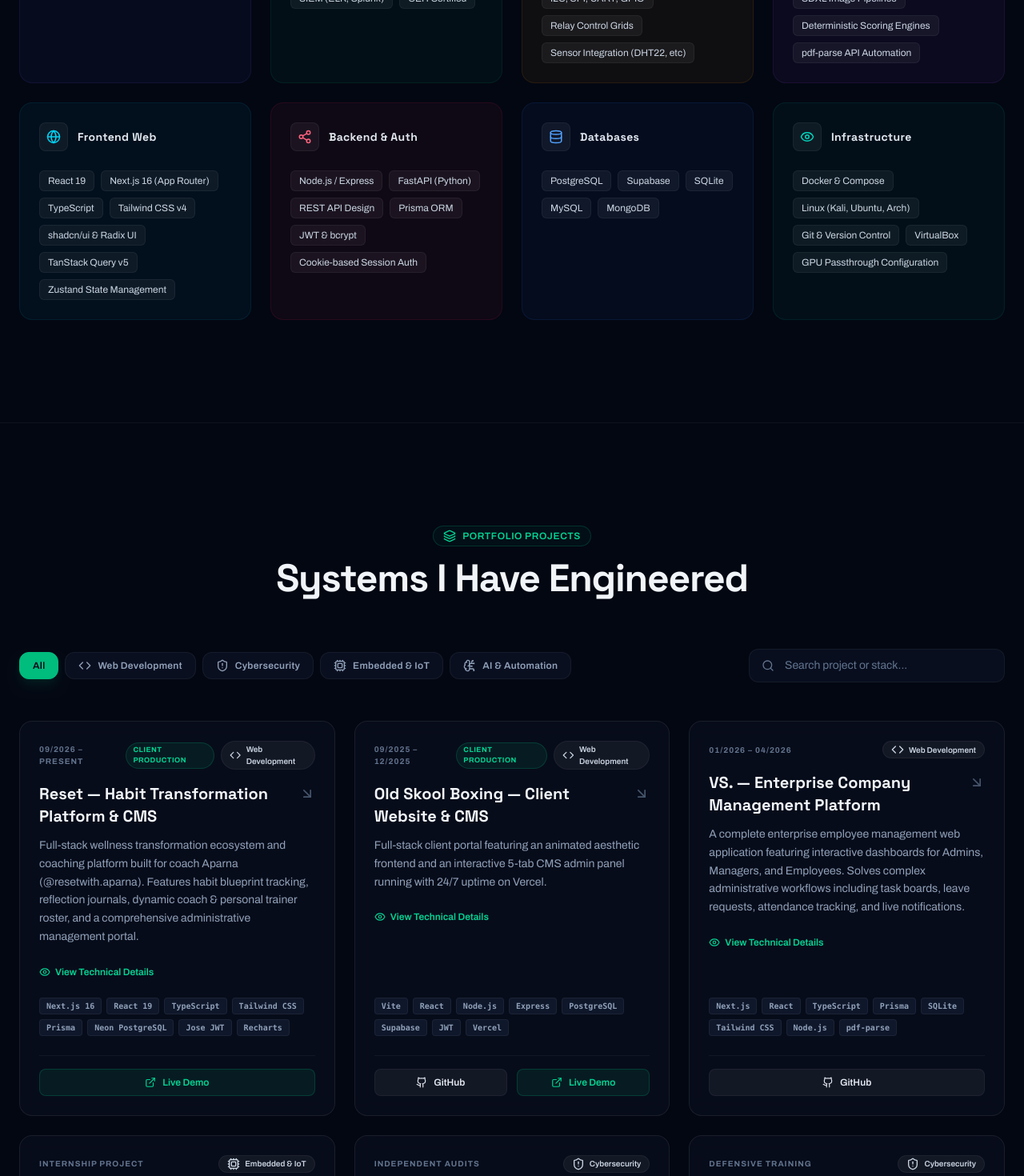
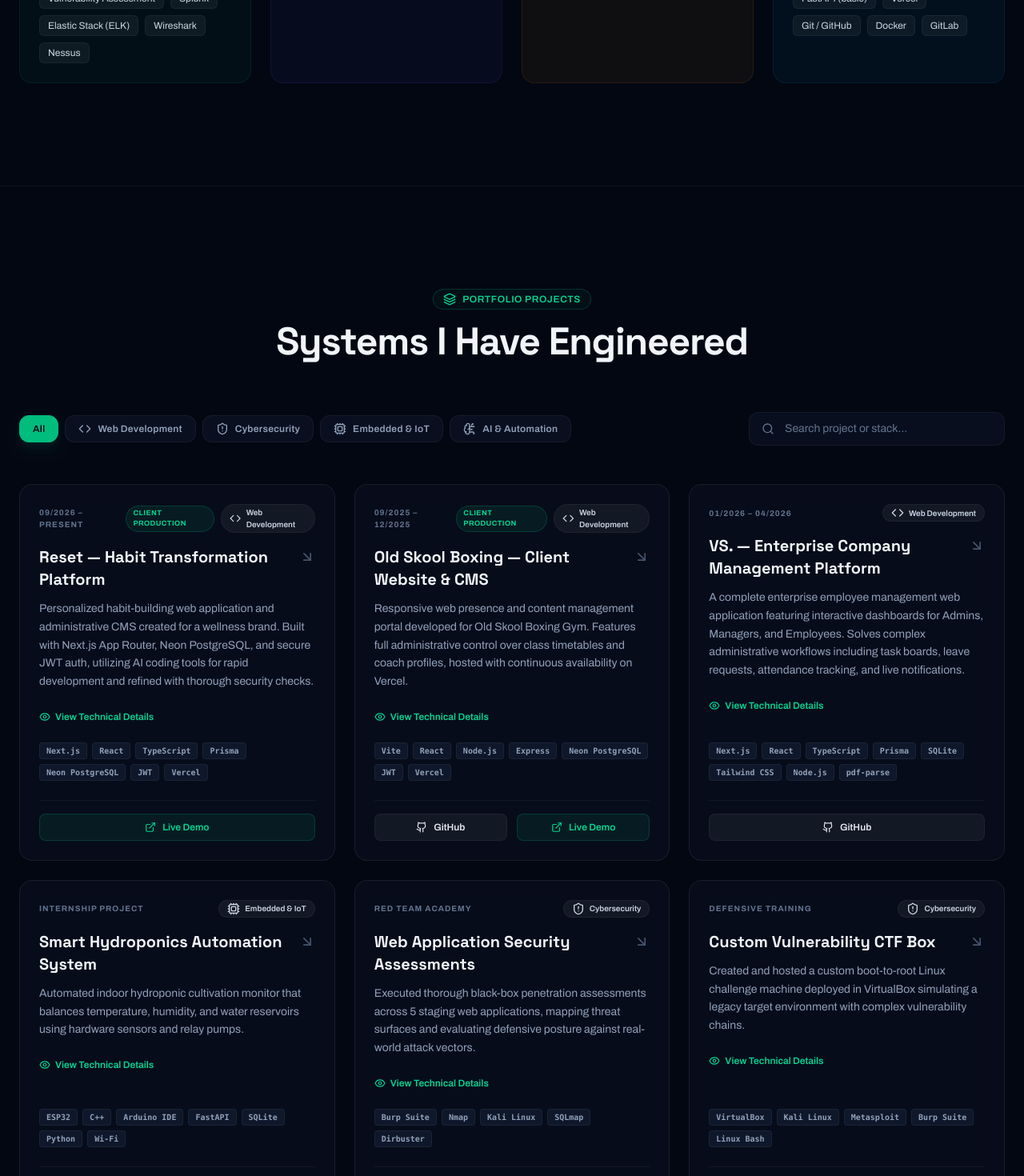
Before and after one commit to vishalvijay-123/vishalvs-portfolio, a Next.js app: page / in a window 1280 px wide. Shown: the part 2380-3850 px from the top of the page at 80% size. Built offline with nearby package versions, Linux system fonts and the light colour scheme.

Commit message:
update: align portfolio with CV, rephrase content, update skills and graduation date

```diff
--- a/src/components/Certifications.tsx
+++ b/src/components/Certifications.tsx
@@ -19,6 +19,13 @@ const ITEMS: Item[] = [
     desc: "Demonstrates standard ethical hacking methodologies, footprinting, vulnerability scanning, system hacking, and network audit controls.",
     icon: ShieldAlert,
     color: "text-emerald-400 border-emerald-500/10 hover:border-emerald-500/30 bg-emerald-500/5",
+  },
+  {
+    title: "Advanced Diploma in Cyber Defense",
+    issuer: "Red Team Hacker Academy, Thiruvananthapuram",
+    desc: "In-depth practical curriculum covering network security, penetration testing, threat hunting, and digital forensics with hands-on labs.",
+    icon: Award,
+    color: "text-rose-400 border-rose-500/10 hover:border-rose-500/30 bg-rose-500/5",
   },
   {
     title: "TryHackMe Top 4% Global Rank",
--- a/src/components/Projects.tsx
+++ b/src/components/Projects.tsx
@@ -19,18 +19,18 @@ interface Project {
 
 const PROJECTS: Project[] = [
   {
-    title: "Reset — Habit Transformation Platform & CMS",
+    title: "Reset — Habit Transformation Platform",
     category: "Web Development",
     date: "09/2026 – Present",
     badge: "Client Production",
-    description: "Full-stack wellness transformation ecosystem and coaching platform built for coach Aparna (@resetwith.aparna). Features habit blueprint tracking, reflection journals, dynamic coach & personal trainer roster, and a comprehensive administrative management portal.",
-    tech: ["Next.js 16", "React 19", "TypeScript", "Tailwind CSS", "Prisma", "Neon PostgreSQL", "Jose JWT", "Recharts"],
-    challenges: "Engineered scalable serverless database schemas with Neon PostgreSQL connection pooling and automated daily backup routines. Implemented secure role-based session auth and optimized mobile synchronization APIs.",
+    description: "Personalized habit-building web application and administrative CMS created for a wellness brand. Built with Next.js App Router, Neon PostgreSQL, and secure JWT auth, utilizing AI coding tools for rapid development and refined with thorough security checks.",
+    tech: ["Next.js", "React", "TypeScript", "Prisma", "Neon PostgreSQL", "JWT", "Vercel"],
+    challenges: "Structuring an adaptable relational data model with Prisma ORM, enforcing rigorous role-based access control boundaries, and coordinating zero-downtime deployment on Vercel.",
     features: [
-      "Multi-pillar habit blueprint (Yourself, Physical, Routine, Accountability, Calmness) with real-time tracking.",
-      "Secure Admin Portal with cohort progression analytics, client program customization, and automated day range steppers.",
-      "Mobile companion REST API with cryptographically secured API key validation and offline habit sync.",
-      "Automated database backup and restore pipelines with Neon branch isolation."
+      "Custom administrative control center for habit blueprints, cohort progression, and client tracking.",
+      "Stateless JWT authentication paired with scoped tokens for companion mobile client sync.",
+      "Serverless PostgreSQL on Neon featuring automated backups and connection pooling.",
+      "Production deployment on Vercel with structured documentation and smooth client handover."
     ],
     demoUrl: "https://reset-with.vercel.app/",
   },
@@ -39,13 +39,13 @@ const PROJECTS: Project[] = [
     category: "Web Development",
     date: "09/2025 – 12/2025",
     badge: "Client Production",
-    description: "Full-stack client portal featuring an animated aesthetic frontend and an interactive 5-tab CMS admin panel running with 24/7 uptime on Vercel.",
-    tech: ["Vite", "React", "Node.js", "Express", "PostgreSQL", "Supabase", "JWT", "Vercel"],
-    challenges: "Optimized large user-generated image uploads to prevent server disk overflow and latency on cloud hosting. Programmed a flexible database connector compatible with SQLite locally and PostgreSQL/Supabase in production.",
+    description: "Responsive web presence and content management portal developed for Old Skool Boxing Gym. Features full administrative control over class timetables and coach profiles, hosted with continuous availability on Vercel.",
+    tech: ["Vite", "React", "Node.js", "Express", "Neon PostgreSQL", "JWT", "Vercel"],
+    challenges: "Streamlining media assets with in-memory Base64 image compression to bypass disk writes, and orchestrating a live database migration from Supabase to Neon PostgreSQL.",
     features: [
-      "In-memory Base64 image compression to avoid heavy server disk writes and reduce upload speed.",
-      "Flexible dual-database environment with automatic table setup and seeding on launch.",
-      "Cron job schedules automated database cleanup queries every 10 days to purge old message logs."
+      "Modular 5-tab admin dashboard for updating training schedules, announcements, and rosters.",
+      "In-memory image compression minimizing server overhead and upload latency.",
+      "Database transition to Neon PostgreSQL for enhanced uptime and reduced hosting costs."
     ],
     githubUrl: "https://github.com/vishalvijay-123/oldskoolboxing",
     demoUrl: "https://oldskoolboxing.vercel.app/",
@@ -80,16 +80,16 @@ const PROJECTS: Project[] = [
     ],
   },
   {
-    title: "Web Application Security Testing",
+    title: "Web Application Security Assessments",
     category: "Cybersecurity",
-    date: "Independent Audits",
-    description: "Conducted extensive black-box penetration testing and security audits on 5 live web applications to evaluate threat surfaces and vulnerabilities.",
+    date: "Red Team Academy",
+    description: "Executed thorough black-box penetration assessments across 5 staging web applications, mapping threat surfaces and evaluating defensive posture against real-world attack vectors.",
     tech: ["Burp Suite", "Nmap", "Kali Linux", "SQLmap", "Dirbuster"],
-    challenges: "Mapping complex multi-layered entry points and web APIs to identify subtle logic flaws without causing operational disruption or service downtime to targets.",
+    challenges: "Analyzing complex web APIs and multi-step entry points to detect nuanced authorization and injection flaws without impacting service availability.",
     features: [
-      "Identified critical threat vectors: SQL Injections, Cross-Site Scripting (XSS), and CORS misconfigurations.",
-      "Authored professional vulnerability remediation documents with prioritized severity indexes.",
-      "Provided working proof-of-concept walkthroughs to support developers in patching security holes."
+      "Identified critical OWASP Top 10 vulnerabilities including SQL injection, cross-site scripting (XSS), and CORS misconfigurations.",
+      "Authored prioritized vulnerability remediation reports with CVSS severity indexing.",
+      "Delivered reproducible proof-of-concept walkthroughs assisting developers in validating patches."
     ],
   },
   {
--- a/src/components/Skills.tsx
+++ b/src/components/Skills.tsx
@@ -1,56 +1,32 @@
 "use client";
 
 import { motion } from "framer-motion";
-import { Terminal, Shield, Cpu, Code, Database, Eye, Globe, Share2 } from "lucide-react";
+import { Shield, Cpu, Code, Globe } from "lucide-react";
 
 const SKILL_CATEGORIES = [
   {
-    title: "Programming Languages",
+    title: "Security",
+    icon: Shield,
+    color: "text-emerald-400 border-emerald-500/10 hover:border-emerald-500/30 bg-emerald-500/5",
+    skills: ["Burp Suite", "Nmap / Zenmap", "Kali Linux", "Metasploit", "Vulnerability Assessment", "Splunk", "Elastic Stack (ELK)", "Wireshark", "Nessus"],
+  },
+  {
+    title: "Programming",
     icon: Code,
     color: "text-indigo-400 border-indigo-500/10 hover:border-indigo-500/30 bg-indigo-500/5",
-    skills: ["TypeScript", "Python", "C/C++", "JavaScript", "SQL", "Bash"],
-  },
-  {
-    title: "Cybersecurity",
-    icon: Shield,
-    color: "text-emerald-400 border-emerald-500/10 hover:border-emerald-500/30 bg-emerald-500/5",
-    skills: ["Burp Suite", "Metasploit", "Nmap", "Wireshark", "Kali Linux", "RBAC", "SIEM (ELK, Splunk)", "CEH Certified"],
+    skills: ["C++", "SQL", "Java", "Python"],
   },
   {
     title: "Embedded & IoT",
     icon: Cpu,
     color: "text-amber-400 border-amber-500/10 hover:border-amber-500/30 bg-amber-500/5",
-    skills: ["ESP32 / ESP-NOW", "Arduino / ATtiny85", "C/C++ Firmware", "I2C, SPI, UART, GPIO", "Relay Control Grids", "Sensor Integration (DHT22, etc)"],
+    skills: ["Digispark ATtiny85", "ESP32", "Arduino", "Sensor & Relay Integration"],
   },
   {
-    title: "AI & Automation",
-    icon: Terminal,
-    color: "text-purple-400 border-purple-500/10 hover:border-purple-500/30 bg-purple-500/5",
-    skills: ["Ollama / Local LLMs", "DeepSeek Integration", "SDXL Image Pipelines", "Deterministic Scoring Engines", "pdf-parse API Automation"],
-  },
-  {
-    title: "Frontend Web",
+    title: "Web / DevOps",
     icon: Globe,
     color: "text-cyan-400 border-cyan-500/10 hover:border-cyan-500/30 bg-cyan-500/5",
-    skills: ["React 19", "Next.js 16 (App Router)", "TypeScript", "Tailwind CSS v4", "shadcn/ui & Radix UI", "TanStack Query v5", "Zustand State Management"],
-  },
-  {
-    title: "Backend & Auth",
-    icon: Share2,
-    color: "text-rose-400 border-rose-500/10 hover:border-rose-500/30 bg-rose-500/5",
-    skills: ["Node.js / Express", "FastAPI (Python)", "REST API Design", "Prisma ORM", "JWT & bcrypt", "Cookie-based Session Auth"],
-  },
-  {
-    title: "Databases",
-    icon: Database,
-    color: "text-blue-400 border-blue-500/10 hover:border-blue-500/30 bg-blue-500/5",
-    skills: ["PostgreSQL", "Supabase", "SQLite", "MySQL", "MongoDB"],
-  },
-  {
-    title: "Infrastructure",
-    icon: Eye,
-    color: "text-teal-400 border-teal-500/10 hover:border-teal-500/30 bg-teal-500/5",
-    skills: ["Docker & Compose", "Linux (Kali, Ubuntu, Arch)", "Git & Version Control", "VirtualBox", "GPU Passthrough Configuration"],
+    skills: ["Full Stack Web Development", "PostgreSQL", "Prisma ORM", "FastAPI (basic)", "Vercel", "Git / GitHub", "Docker", "GitLab"],
   },
 ];
 
--- a/src/components/Timeline.tsx
+++ b/src/components/Timeline.tsx
@@ -17,45 +17,44 @@ interface TimelineItem {
 
 const EXPERIENCE: TimelineItem[] = [
   {
-    title: "Freelance Full-Stack Developer & Consultant",
-    subtitle: "Reset — Habit Transformation Platform & CMS (@resetwith.aparna)",
+    title: "Freelance Web Developer & Consultant",
+    subtitle: "Reset — Habit Transformation Platform",
     period: "09/2026 – Present",
     roleBadge: "Client Production",
     demoUrl: "https://reset-with.vercel.app/",
     details: [
-      "Architected and engineered an end-to-end habit transformation ecosystem and digital coaching portal for a wellness client, replacing manual coaching workflows with automated digital systems.",
-      "Designed relational schemas and automated migrations using Prisma ORM with Neon Serverless PostgreSQL, implementing connection pooling and reliable daily backup routines.",
-      "Developed an interactive administrative control center featuring cohort progression analytics, day-range steppers, habit blueprint builders, and secure session management.",
-      "Built high-performance REST APIs with cryptographic token authentication to synchronize habit completions with the companion mobile client application."
+      "Engineered an end-to-end habit transformation platform and coaching CMS for a wellness client, managing everything from architecture planning through live Vercel deployment.",
+      "Designed resilient schemas using Prisma ORM with Neon Serverless PostgreSQL and implemented secure JWT auth, utilizing AI coding tools to accelerate development.",
+      "Conducted thorough security and access-control reviews, ensuring hardened token flows, robust session handling, and protected API endpoints.",
+      "Oversaw database migrations, automated backup pipelines, and guided complete client handover and training."
     ],
-    tech: ["Next.js 16", "React 19", "TypeScript", "Prisma", "Neon PostgreSQL", "Tailwind CSS", "Jose JWT", "Recharts"]
+    tech: ["Next.js", "React", "TypeScript", "Prisma", "Neon PostgreSQL", "JWT", "Vercel"]
   },
   {
-    title: "Freelance Full-Stack Web Developer",
+    title: "Embedded Systems & IoT Intern",
+    subtitle: "HCL Technologies, Chennai",
+    period: "01/2026 – 04/2026",
+    roleBadge: "Internship",
+    details: [
+      "Built a functioning smart hydroponics automation prototype using ESP32 microcontrollers to track environmental metrics and control irrigation pumps via relay modules.",
+      "Authored C++ firmware and built a lightweight FastAPI telemetry logging backend with SQLite, leveraging AI coding tools to streamline implementation.",
+      "Assembled and bench-tested hardware circuits, validating resilience against sensor disconnects, power fluctuations, and Wi-Fi outages."
+    ],
+    tech: ["ESP32", "C++", "Arduino IDE", "FastAPI", "SQLite", "Python"]
+  },
+  {
+    title: "Freelance Web Developer",
     subtitle: "Old Skool Boxing Gym — Client Website & CMS",
     period: "09/2025 – 12/2025",
     roleBadge: "Client Production",
     demoUrl: "https://oldskoolboxing.vercel.app/",
     githubUrl: "https://github.com/vishalvijay-123/oldskoolboxing",
     details: [
-      "Engineered and deployed a responsive, high-aesthetic client website paired with a comprehensive 5-tab content management system (CMS) for a boxing gym client.",
-      "Created an in-memory Base64 image compression pipeline to eliminate local disk bottlenecks and optimize media handling.",
-      "Designed a dual-environment database architecture (SQLite for local testing, PostgreSQL / Supabase in production) with automated schema migrations and scheduled log cleanup jobs.",
-      "Streamlined production hosting with Vercel deployment, delivering sub-second load times and reliable 24/7 uptime."
+      "Developed and launched a high-performance web portal for a boxing gym featuring a 5-tab administrative panel for managing schedules, announcements, and trainer rosters.",
+      "Architected the full-stack system in React, Node.js, and Express, pairing AI assistants with rigorous manual testing and code auditing.",
+      "Successfully transitioned production data from Supabase to Neon PostgreSQL to boost reliability and optimize operating overhead."
     ],
-    tech: ["Vite", "React", "Node.js", "Express", "PostgreSQL", "Supabase", "JWT", "Vercel"]
-  },
-  {
-    title: "Embedded Systems & IoT Intern",
-    subtitle: "HCL Technologies",
-    period: "Internship Term",
-    roleBadge: "Internship",
-    details: [
-      "Designed and engineered a Smart Hydroponics IoT automation system leveraging ESP32 microcontrollers to orchestrate climate monitoring and relay pump controls.",
-      "Programmed C++ firmware with multi-sensor integrations (DHT22, water level) and implemented robust auto-reconnection logs to achieve 99.9% uptime in tests.",
-      "Developed a FastAPI REST backend with SQLite, executing time-series logs at 1-minute intervals and offering endpoints for historical queries and remote pump overrides."
-    ],
-    tech: ["ESP32", "C++", "FastAPI", "SQLite", "Python", "Arduino IDE"]
+    tech: ["Vite", "React", "Node.js", "Express", "Neon PostgreSQL", "JWT", "Vercel"]
   }
 ];
 
@@ -63,27 +62,17 @@ const EDUCATION: TimelineItem[] = [
   {
     title: "B.E. Electronics and Communication Engineering",
     subtitle: "Aarupadai Veedu Institute of Technology, Chennai",
-    period: "Graduated",
-    metrics: "CGPA: 8.4 / 10.0",
+    period: "Graduated on 2026",
+    metrics: "CGPA: 8.276 / 10.0",
     details: [
       "Specialized in microcontrollers, sensor integration, digital signals, and communication protocols.",
-      "Acquired solid engineering foundation in circuit design, signal processing, and firmware development."
+      "Acquired a solid engineering foundation spanning circuit design, embedded systems, and modern software development."
     ]
   },
   {
-    title: "Advanced Diploma in Cyber Defense",
-    subtitle: "Red Team Hacker Academy, Thiruvananthapuram",
-    period: "Completed",
-    metrics: "Score: 86%",
-    details: [
-      "In-depth practical curriculum covering network security, penetration testing, threat hunting, and digital forensics.",
-      "Hands-on labs executing black-box network scanning, wireless auditing, and privilege escalation."
-    ]
-  },
-  {
-    title: "12th Standard",
+    title: "12th Standard (AISSCE)",
     subtitle: "Christ Nagar Senior Secondary School, Thiruvananthapuram",
-    period: "CBSE board",
+    period: "CBSE Board",
     metrics: "Score: 86.6%",
     details: ["Focused on Physics, Chemistry, Mathematics, and Computer Science."]
   },
```
Also changed, not shown: Resume.txt.
